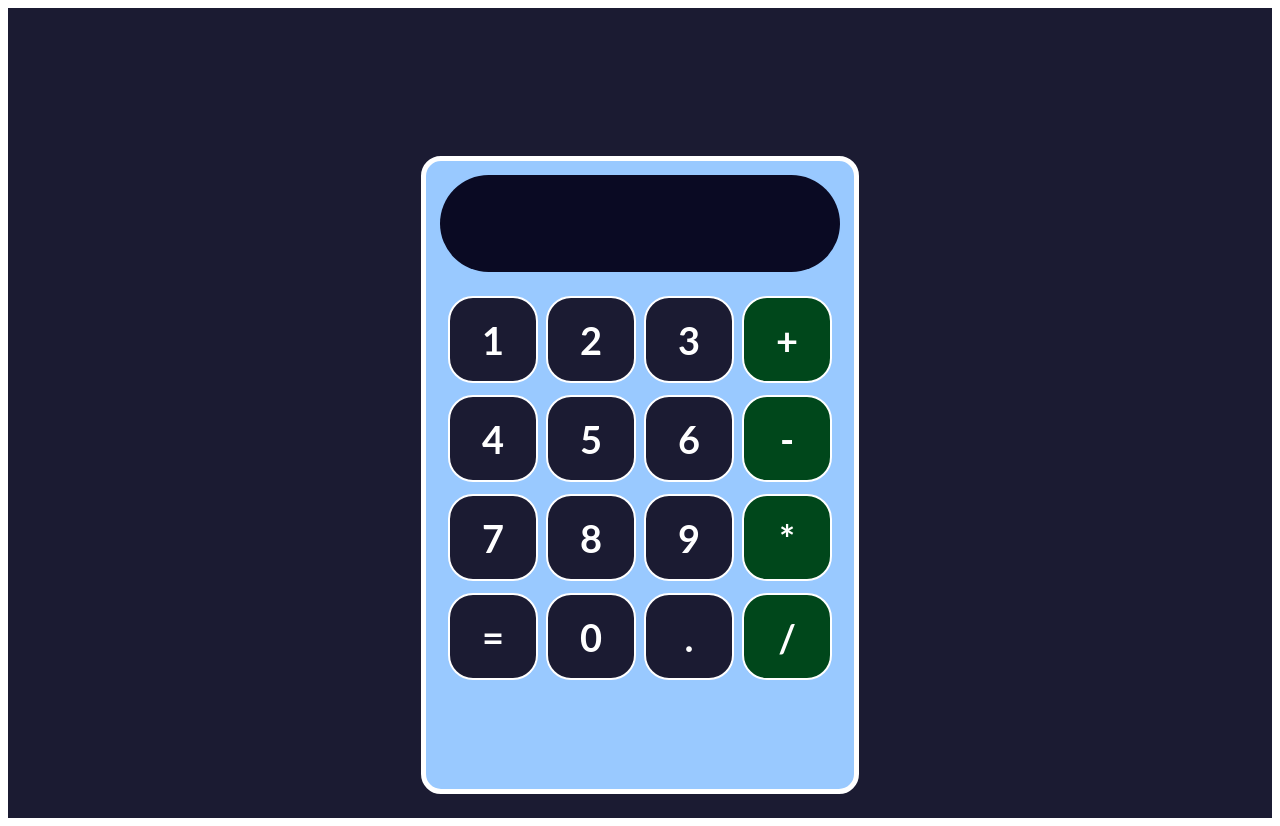
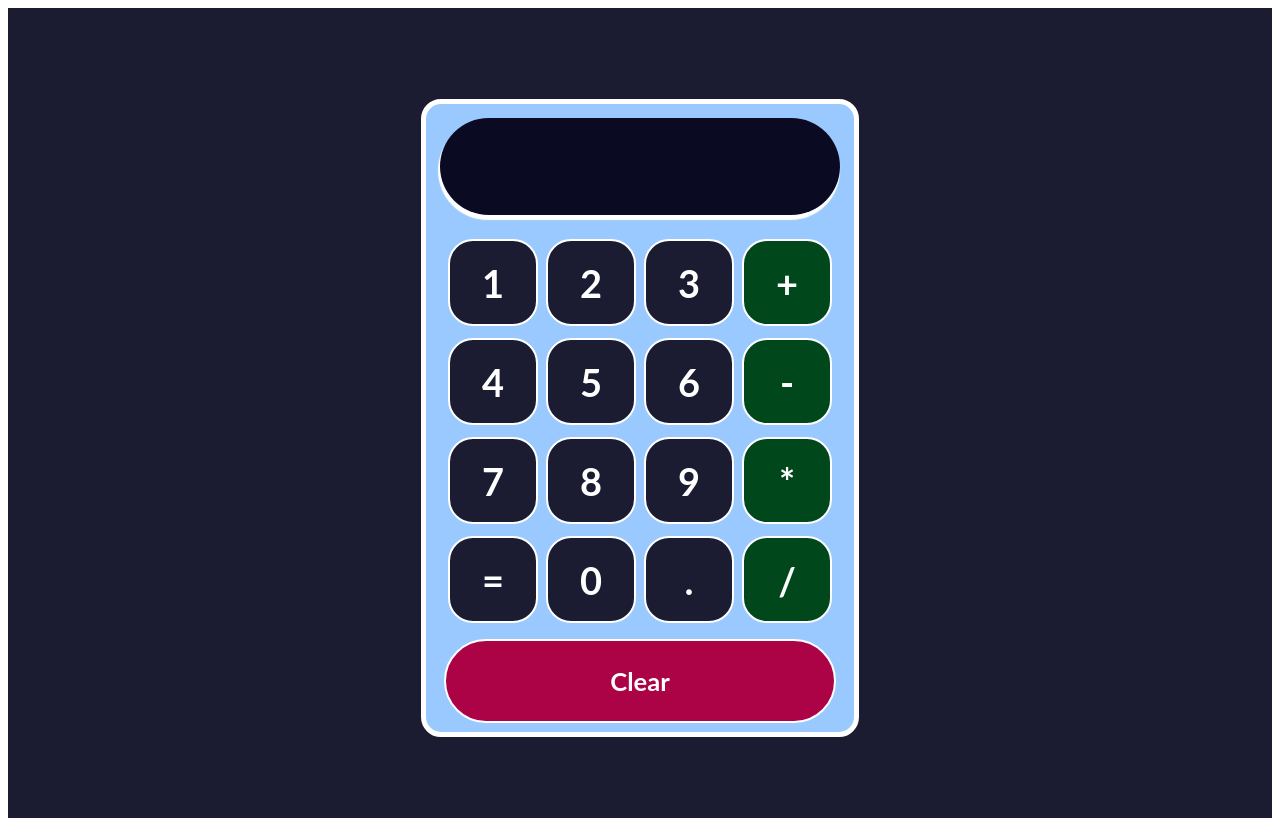
Before and after one commit to joacoarena/react, a React (Vite) app in the folder calculadora/: page / in a window 1280 px wide. Built offline with nearby package versions, Linux system fonts and the light colour scheme.

Commit message:
clear button

```diff
--- a/calculadora/src/App.jsx
+++ b/calculadora/src/App.jsx
@@ -2,14 +2,13 @@
 import Boton from './componentes/botones'
 import './App.css'
 import Pantalla from './componentes/Pantalla'
+import BotonClear from './componentes/boton-clear'
 function App() {
 
   return (
     <>
       <div className='App'>
-        <div className='freecodecamp-logo-contenedor'>
-          <img src="" alt="" className='freecodecamp-logo' />
-        </div>
+
         <div className='contenedor-calculadora'>
           <Pantalla/>
           <div className='fila'>
@@ -36,7 +35,11 @@
           <Boton>.</Boton>
           <Boton>/</Boton>
           </div>
-          <div className='fila'></div>
+          <div className='fila'>
+            <BotonClear>
+              Clear
+            </BotonClear>
+          </div>
         </div>
      </div>
     </>
--- /dev/null
+++ b/calculadora/src/componentes/boton-clear.jsx
@@ -0,0 +1,9 @@
+import React from "react";
+import '../hojas-de-estilos/botonClear.css'
+const BotonClear =(props) => (
+    <div className="boton-clear">
+        {props.children}
+    </div>
+)
+
+export  default BotonClear ;
--- /dev/null
+++ b/calculadora/src/hojas-de-estilos/botonClear.css
@@ -0,0 +1,18 @@
+.boton-clear{
+    height: 80px;
+    font-size: 1.6em;
+    display: flex;
+    flex: 1 ;
+    background-color: #ac0246;
+    margin-top: 8px;
+    justify-content: center;
+    align-items: center;
+    font-weight: bold;
+    color: white;
+    border: 2px solid white;
+    cursor: pointer;
+    border-radius: 45px;
+}
+.boton-clear:hover{
+    background-color: #ebb000;
+}
--- a/calculadora/src/hojas-de-estilos/pantalla.css
+++ b/calculadora/src/hojas-de-estilos/pantalla.css
@@ -12,5 +12,5 @@
     padding: 11px;
     padding-right: 30px;
     margin: 1px solid #888;
-    box-shadow: -1px;
+    box-shadow: -1px 4px 1px 1px white;
 }
```
